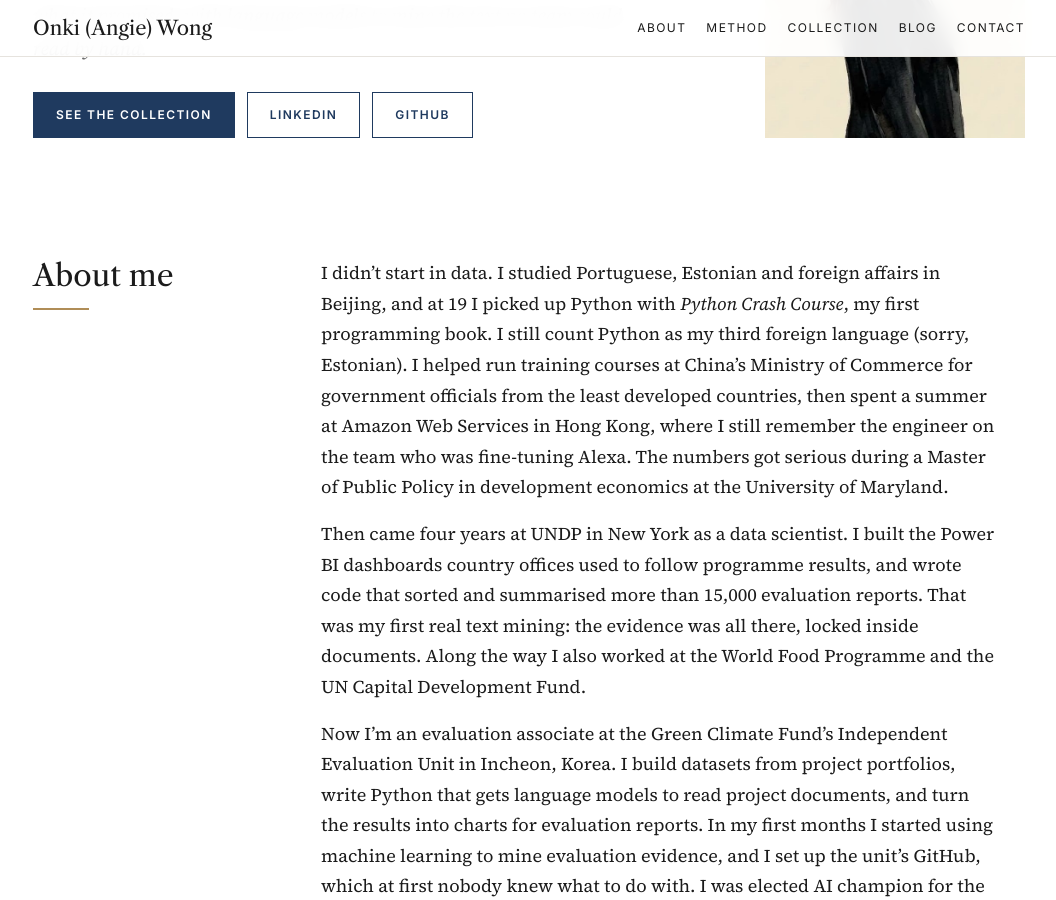
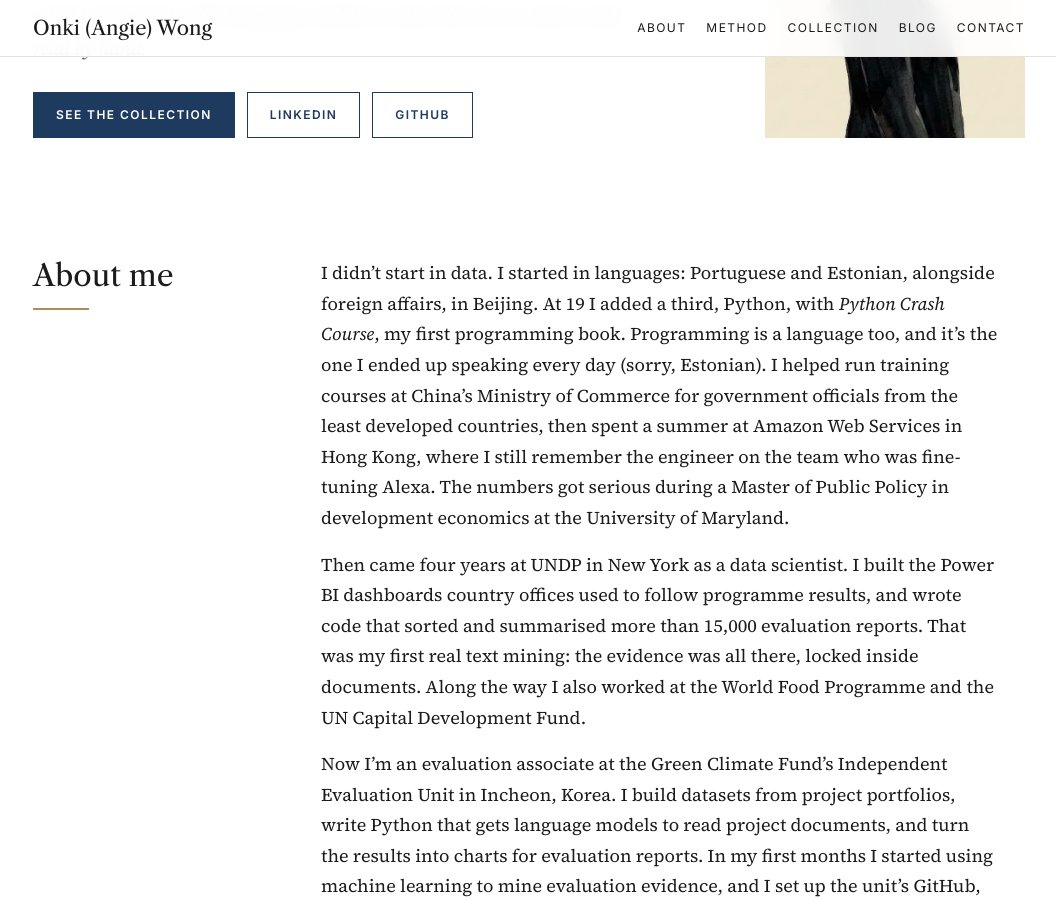
Before and after one commit to owangie/owangie.github.io, a Jekyll site: the page built from _pages/about.md, in a window 1280 px wide and 900 px high, scrolled down 325 px. Shown: the whole window, without its empty margins (111-1167 px from the left). Built offline with Jekyll 4.4.1, drawn with Linux system fonts in a browser that asks for light colours.

Commit message:
About: programming as a language

```diff
--- a/_pages/about.md
+++ b/_pages/about.md
@@ -7,7 +7,7 @@ redirect_from:
   - /about.html
 ---
 
-I didn't start in data. I studied Portuguese, Estonian and foreign affairs in Beijing, and at 19 I picked up Python with *Python Crash Course*, my first programming book. I still count Python as my third foreign language (sorry, Estonian). I helped run training courses at China's Ministry of Commerce for government officials from the least developed countries, then spent a summer at Amazon Web Services in Hong Kong, where I still remember the engineer on the team who was fine-tuning Alexa. The numbers got serious during a Master of Public Policy in development economics at the University of Maryland.
+I didn't start in data. I started in languages: Portuguese and Estonian, alongside foreign affairs, in Beijing. At 19 I added a third, Python, with *Python Crash Course*, my first programming book. Programming is a language too, and it's the one I ended up speaking every day (sorry, Estonian). I helped run training courses at China's Ministry of Commerce for government officials from the least developed countries, then spent a summer at Amazon Web Services in Hong Kong, where I still remember the engineer on the team who was fine-tuning Alexa. The numbers got serious during a Master of Public Policy in development economics at the University of Maryland.
 
 Then came four years at UNDP in New York as a data scientist. I built the Power BI dashboards country offices used to follow programme results, and wrote code that sorted and summarised more than 15,000 evaluation reports. That was my first real text mining: the evidence was all there, locked inside documents. Along the way I also worked at the World Food Programme and the UN Capital Development Fund.
 
```
